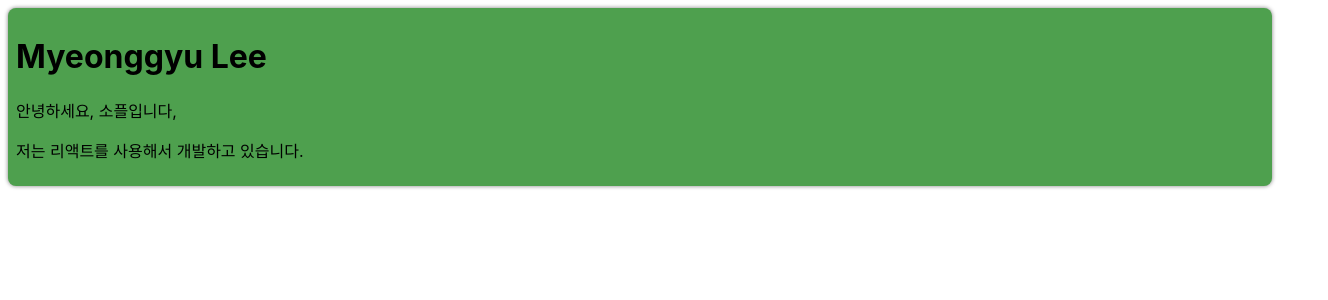
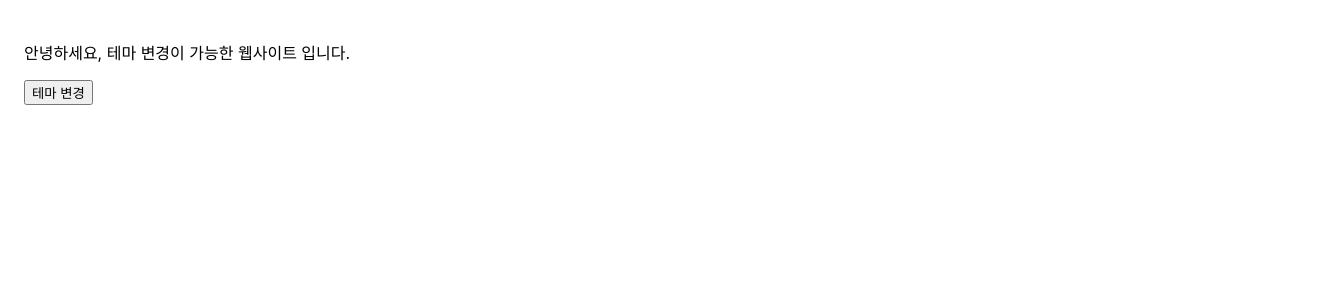
Before and after one commit to 2Myeong/23-react1, a React (Create React App) app: page / in a window 1280 px wide. Shown: the top 300 px of the page, 1328 px wide, since content can reach past the window. Built offline with nearby package versions, Linux system fonts and the light colour scheme.

Commit message:
Add the Text
23.05.25 13주차

```diff
--- /dev/null
+++ b/src/chapter_14/DarkOrLight.jsx
@@ -0,0 +1,22 @@
+import { useState, useCallback } from "react";
+import ThemeContext from "./ThemeContext";
+import MainContent from "./MainContent";
+
+function DarkOrLight(props) {
+    const [theme, setTheme] = useState("light");
+
+    const toggleTheme = useCallback(() => {
+        if(theme == "light") {
+            setTheme("dark");
+        } else if(theme == "dark") {
+            setTheme("light");
+        }
+    }, [theme]);
+
+    return (
+        <ThemeContext.Provider value={{theme, toggleTheme}}>
+            <MainContent />
+        </ThemeContext.Provider>
+    );
+}
+export default DarkOrLight;
--- /dev/null
+++ b/src/chapter_14/MainContent.jsx
@@ -0,0 +1,23 @@
+import { useContext } from "react";
+import ThemeContext from "./ThemeContext";
+
+function MainContent(props) {
+    const { theme, toggleTheme } = useContext(ThemeContext);
+
+    return (
+        <div
+            style={{
+                width: "100vw",
+                height: "100vh",
+                padding: "1.5rem",
+                backgroundColor: theme == "light" ? "white" : "black",
+                color: theme == "light" ? "black" : " white",
+            }}
+        >
+            <p>안녕하세요, 테마 변경이 가능한 웹사이트 입니다.</p>
+            <button onClick={toggleTheme}>테마 변경</button>
+        </div>
+    );
+}
+
+export default MainContent;
--- /dev/null
+++ b/src/chapter_14/ThemeContext.jsx
@@ -0,0 +1,6 @@
+import React from "react";
+
+const ThemeContext = React.createContext();
+ThemeContext.displayName = "ThemeContext";
+
+export default ThemeContext;
--- a/src/index.js
+++ b/src/index.js
@@ -11,13 +11,21 @@
 import SignUp from './chapter_11/SignUp';
 import Calulator from './chapter_12/Calculator';
 import ProfileCard from './chapter_13/ProfileCard';
+import DarkOrLight from './chapter_14/DarkOrLight';
 
 const root = ReactDOM.createRoot(document.getElementById('root'));
 root.render(
   <React.StrictMode>
-    <ProfileCard />
+    < DarkOrLight/>
   </React.StrictMode>
 );
+
+// const root = ReactDOM.createRoot(document.getElementById('root'));
+// root.render(
+//   <React.StrictMode>
+//     <ProfileCard />
+//   </React.StrictMode>
+// );
 
 // const root = ReactDOM.createRoot(document.getElementById('root'));
 // root.render(
```
Also changed, not shown: 1 other file (tests, documents, lock files or other folders).
